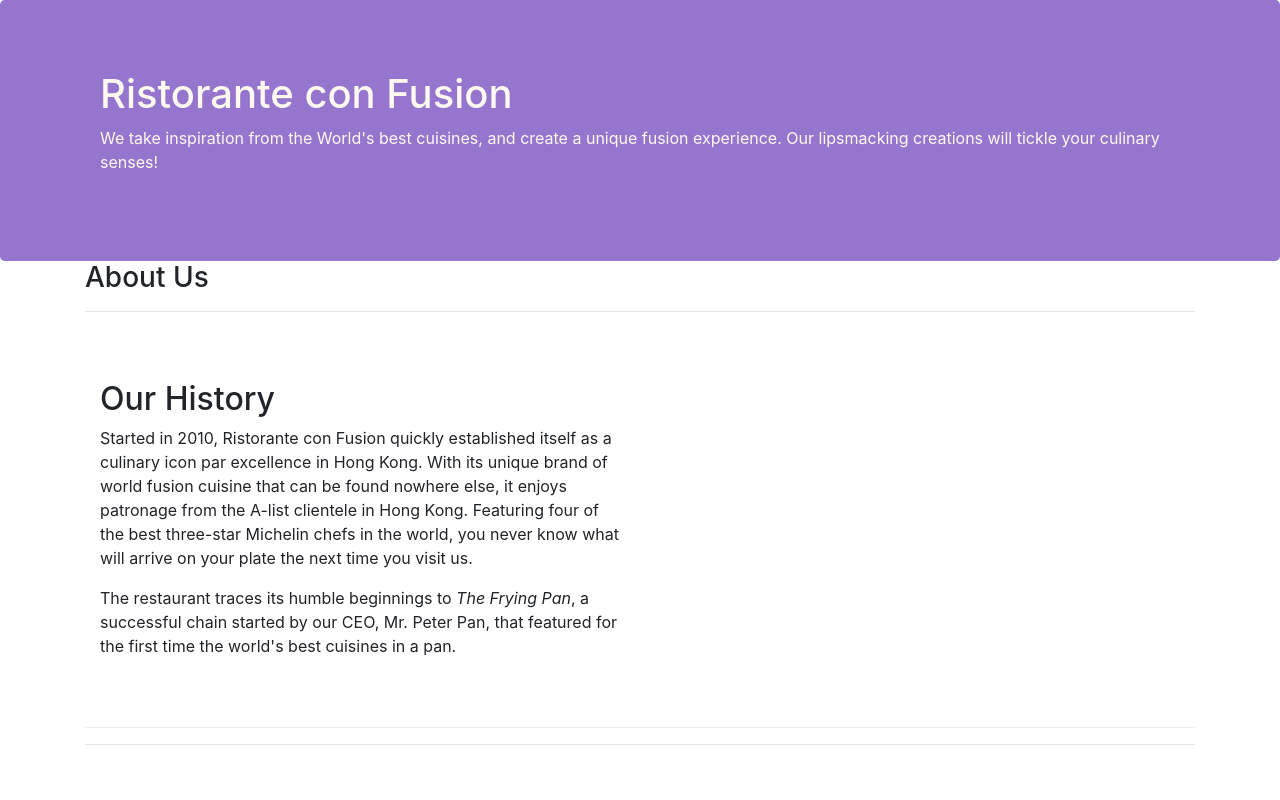
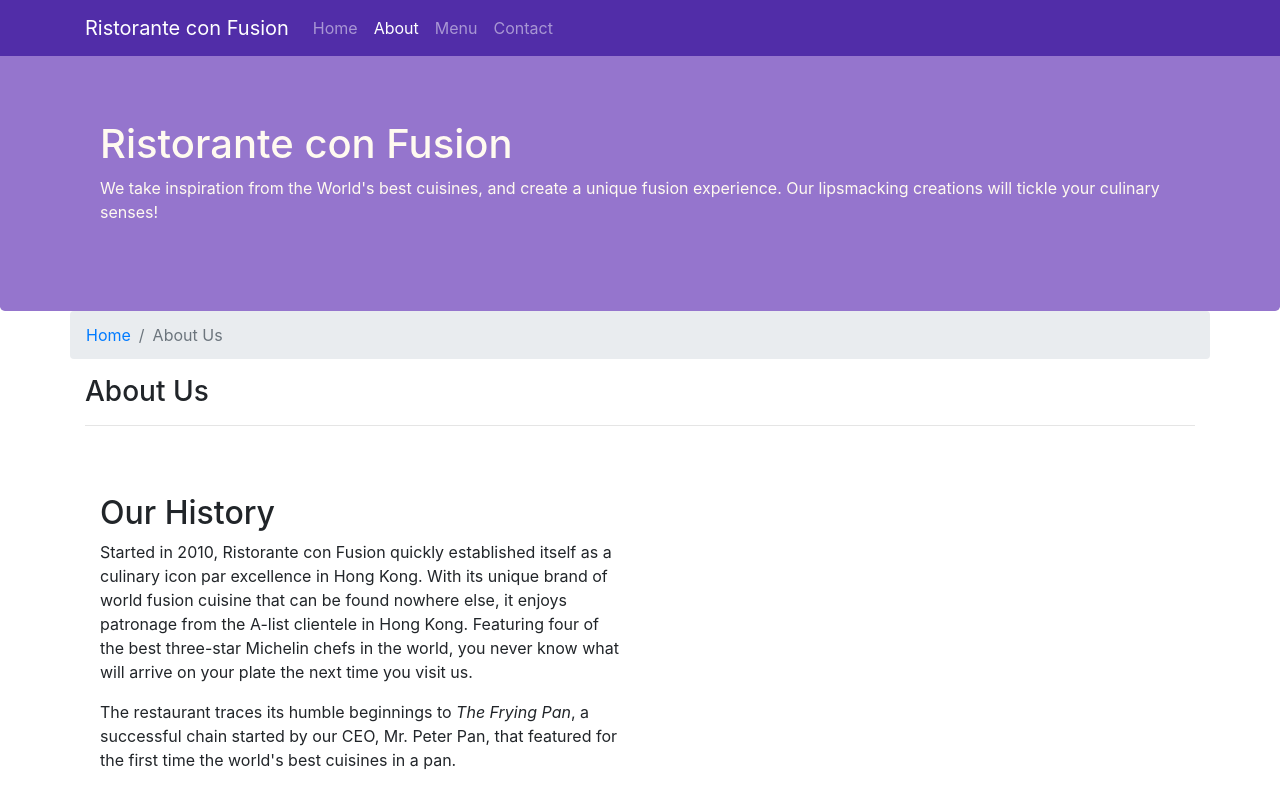
Before and after one commit to karankochar/A-simple-front-end-Resturant-App-, a website: page aboutus.html in a window 1280 px wide. Shown: the top 800 px of the page. Drawn offline with nearby package versions, Linux system fonts and the light colour scheme.

Commit message:
Navbar and breadcrumb

```diff
--- a/aboutus.html
+++ b/aboutus.html
@@ -16,6 +16,25 @@
 </head>
 
 <body>
+  <nav class="navbar navbar-dark navbar-expand-sm fixed-top">
+    <div class="container">
+      <button class="navbar-toggler" type="button" data-toggle="collapse" data-target="#Navbar">
+        <span class="navbar-toggler-icon"></span>
+      </button>
+      <a class="navbar-brand" href="index.html">Ristorante con Fusion</a>
+      <div class="collapse navbar-collapse" id="Navbar">
+    <ul class="navbar-nav mr-auto">
+    <li class="nav-item"><a class="nav-link" href="index.html">Home</a></li>
+    <li class="nav-item active"><a class="nav-link" href="aboutus.html">About</a></li>
+    <li class="nav-item"><a class="nav-link" href="#">Menu</a></li>
+    <li class="nav-item"><a class="nav-link" href="#">Contact</a></li> </ul>
+      </div>
+
+
+
+    </div>
+  </nav>
+
 
     <header class="jumbotron">
         <div class="container">
@@ -32,6 +51,10 @@
 
     <div class="container">
         <div class="row">
+          <ol class="col-12 breadcrumb">
+            <li class="breadcrumb-item"><a href="./index.html">Home</a></li>
+            <li class="breadcrumb-item active">About Us</li>
+         </ol>
             <div class="col-12">
                <h3>About Us</h3>
                <hr>
@@ -73,7 +96,7 @@
                 <div class="col-4 offset-1 col-sm-2">
                     <h5>Links</h5>
                     <ul class="list-unstyled">
-                        <li><a href="#">Home</a></li>
+                        <li><a href="index.html">Home</a></li>
                         <li><a href="#">About</a></li>
                         <li><a href="#">Menu</a></li>
                         <li><a href="#">Contact</a></li>
--- a/css/styles.css
+++ b/css/styles.css
@@ -29,3 +29,11 @@ address{
     margin:0px;
     color:#0f0f0f;
 }
+body{
+    padding:50px 0px 0px 0px;
+    z-index:0;
+}
+
+.navbar-dark {
+     background-color: #512DA8;
+}
```
Also changed, not shown: index.html (+14 -9 lines).
